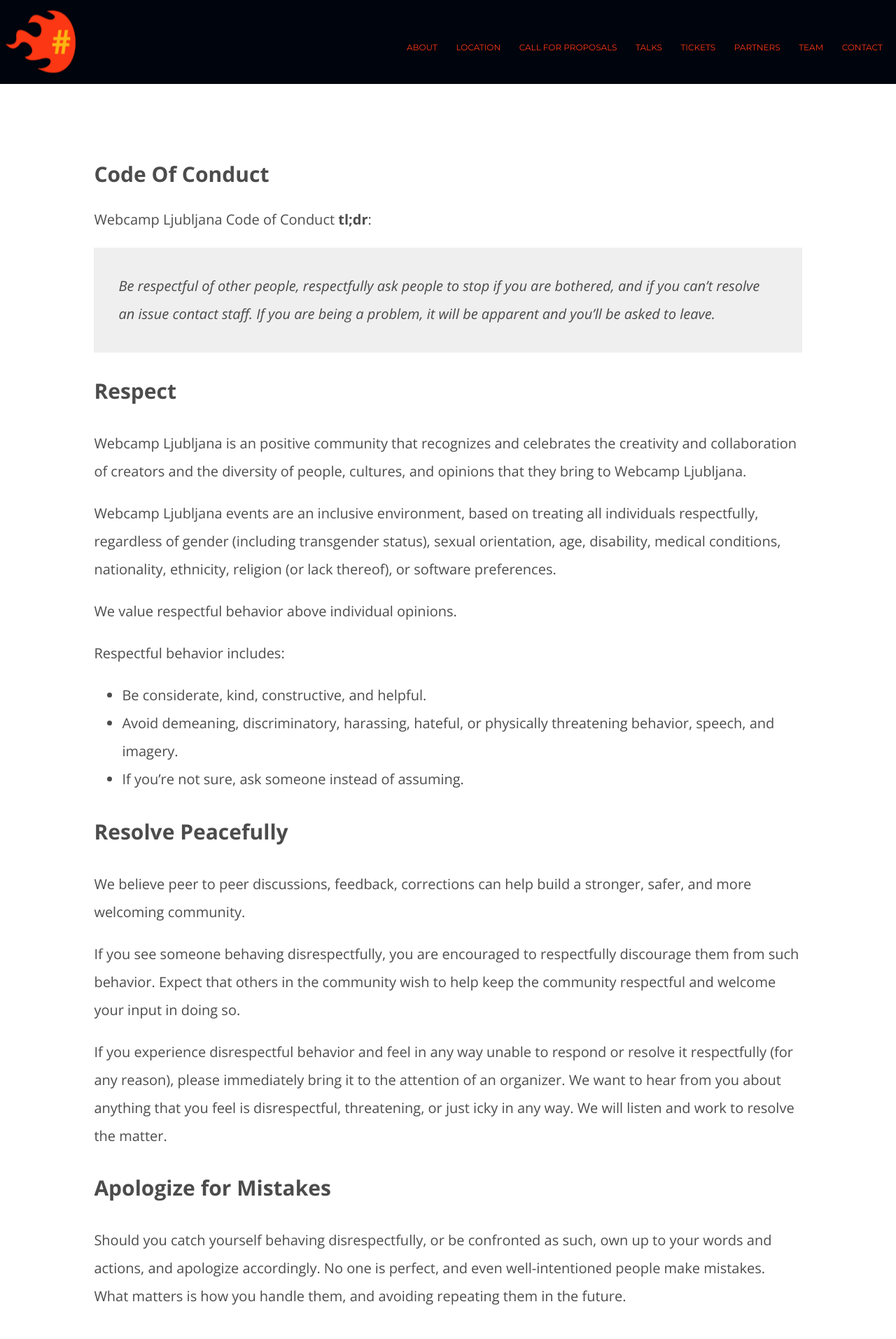
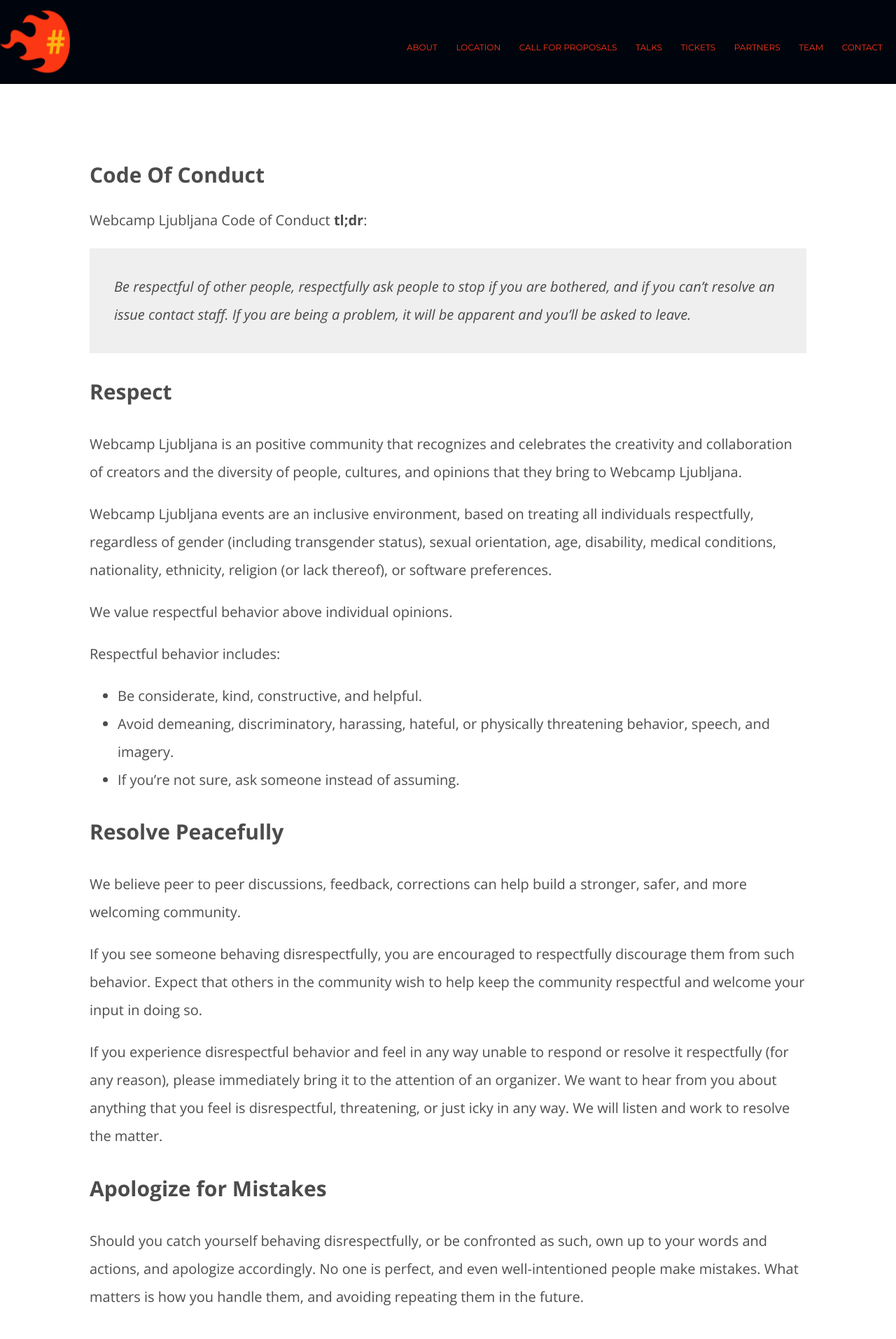
Before and after one commit to webcampsi/mb2015, a Jekyll site: the page built from _posts/2015-02-11-code-of-conduct.markdown, in a window 1280 px wide. Shown: the top 1914 px of the page at 70% size. Built offline with Jekyll 4.4.1, drawn with Linux system fonts in a browser that asks for light colours; some web fonts are replaced.

Commit message:
introducing basic reset of css glitches that  browsers are making

```diff
--- a/assets/stylesheet/_sass/_default.scss
+++ b/assets/stylesheet/_sass/_default.scss
@@ -9,6 +9,10 @@
 }
 
 body {
+	/* remove default margin and padding of some browsers */
+	margin: 0;
+	padding: 0;
+
 	overflow-x: hidden;
 	font: {
 		size: 100%;
```
